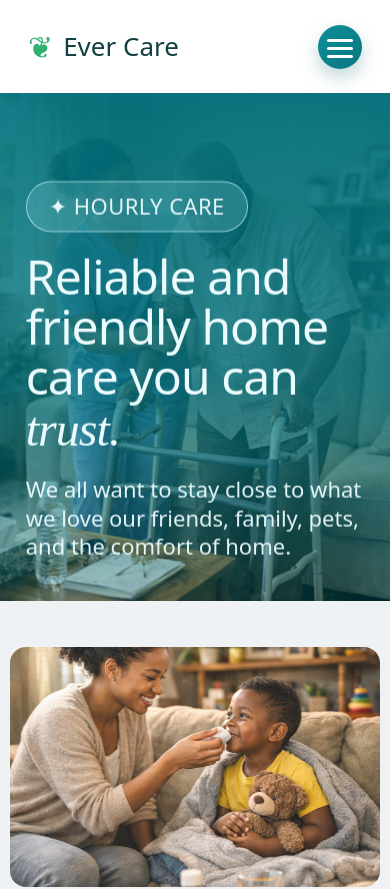
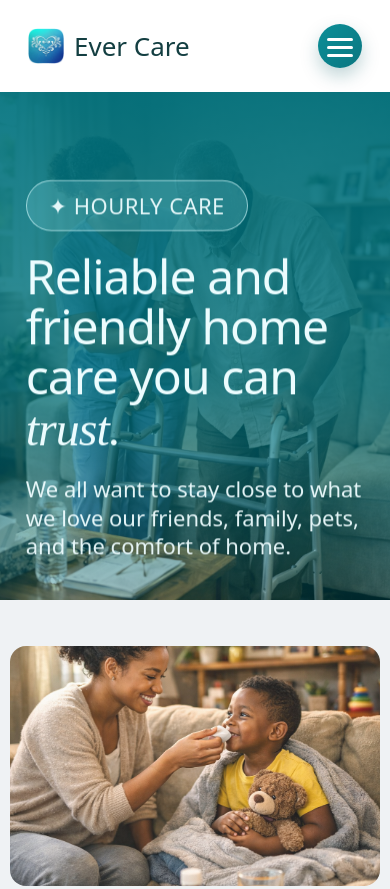
Before and after one commit to Andy-COD/evercare, a Next.js app: page /services in a window 390 px wide. Shown: the top 889 px of the page. Built offline with nearby package versions, Linux system fonts and the light colour scheme.

Commit message:
Refactor Navbar component to use responsive images for brand mark; update global styles for brand mark layout and dark mode support.

```diff
--- a/app/globals.css
+++ b/app/globals.css
@@ -86,8 +86,38 @@ a {
 }
 
 .brand-mark {
-  color: #2eb171;
-  font-size: 30px;
+  position: relative;
+  width: 36px;
+  height: 36px;
+  flex: 0 0 36px;
+  display: block;
+}
+
+.brand-mark-image {
+  position: absolute;
+  inset: 0;
+  display: block;
+  width: 100%;
+  height: 100%;
+  object-fit: contain;
+}
+
+.brand-mark-image-light {
+  display: block;
+}
+
+.brand-mark-image-dark {
+  display: none;
+}
+
+@media (prefers-color-scheme: dark) {
+  .brand-mark-image-light {
+    display: none;
+  }
+
+  .brand-mark-image-dark {
+    display: block;
+  }
 }
 
 .menu {
--- a/components/Navbar/index.tsx
+++ b/components/Navbar/index.tsx
@@ -1,5 +1,6 @@
 "use client";
 
+import Image from "next/image";
 import Link from "next/link";
 import { usePathname } from "next/navigation";
 import { useEffect, useRef, useState } from "react";
@@ -88,7 +89,22 @@ export default function Navbar() {
     <>
       <header ref={navRef} className="homecare-nav">
         <div className="brand">
-          <span className="brand-mark">❦</span>
+          <span className="brand-mark" aria-hidden="true">
+            <Image
+              className="brand-mark-image brand-mark-image-light"
+              src="/images/favicon-light.png"
+              alt=""
+              width={36}
+              height={36}
+            />
+            <Image
+              className="brand-mark-image brand-mark-image-dark"
+              src="/images/favicon-dark.png"
+              alt=""
+              width={36}
+              height={36}
+            />
+          </span>
           <span>Ever Care</span>
         </div>
         <nav className="menu">
```
